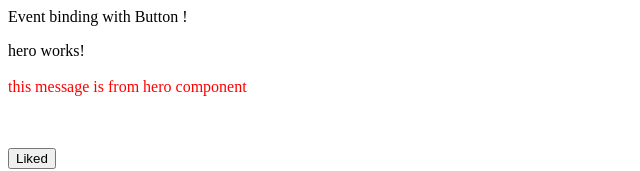
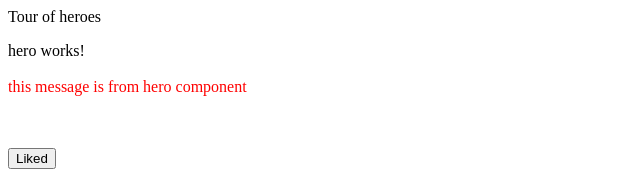
Before and after one commit to edwardgazitonline/angular-nice-project-one, an Angular app: page / in a window 1280 px wide. Shown: the top 171 px of the page, without its empty margins (0-640 px from the left). Built offline with nearby package versions, Linux system fonts and the light colour scheme.

Commit message:
1 file modified

```diff
--- a/src/app/app.component.html
+++ b/src/app/app.component.html
@@ -1,4 +1,4 @@
-<a>Event binding with Button ! </a>
+<a>Tour of heroes </a>
 
 <app-hero></app-hero>
 <br/>
```
